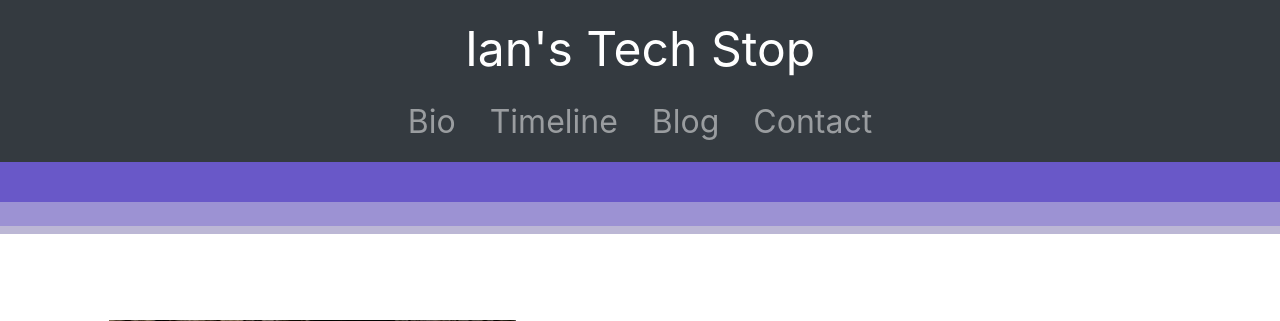
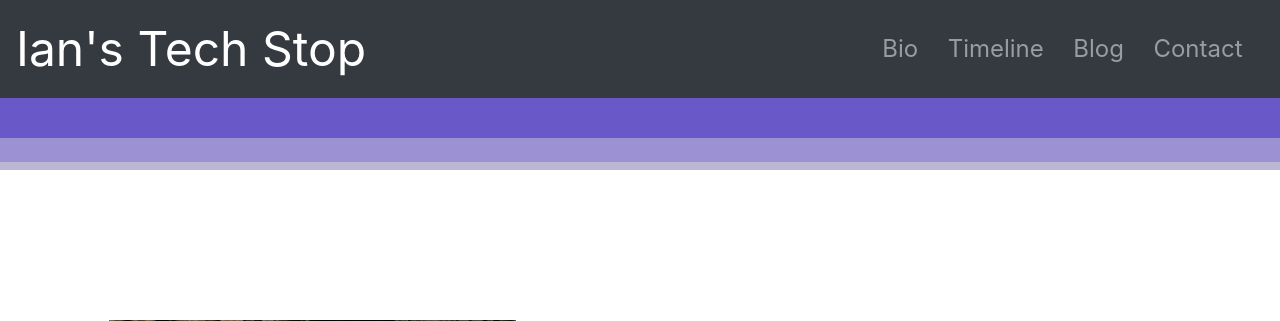
Before and after one commit to Delpen9/Ian-Dover-Personal-Website, a Flask app: page / in a window 1280 px wide. Shown: the top 321 px of the page. Run offline with Flask 3, Linux system fonts and the light colour scheme; some libraries are stand-ins or nearby versions.

Commit message:
got the navbar now (#29)

```diff
--- a/myportfolio/static/css/navbar.css
+++ b/myportfolio/static/css/navbar.css
@@ -1,6 +1,17 @@
 html, body {
     max-width: 100vw;
     overflow-x: hidden;
+}
+
+.larger-font {
+    font-size: 1.5rem; /* Adjust size as needed */
+}
+
+@media (max-width: 768px) {
+    /* Optional: Larger font for smaller screens */
+    .larger-font {
+        font-size: 1.5rem;
+    }
 }
 
 .navbar-font-size {
--- a/myportfolio/templates/navbar.html
+++ b/myportfolio/templates/navbar.html
@@ -15,6 +15,8 @@
     <meta name="viewport" content="width=device-width, initial-scale=1.0">
 
     <title>Ian's Portfolio</title>
+
+    <link href="https://cdn.jsdelivr.net/npm/bootstrap@5.3.0-alpha1/dist/css/bootstrap.min.css" rel="stylesheet">
 
     <!-- CSS only -->
     <link rel="stylesheet" href="https://cdn.jsdelivr.net/npm/bootstrap@4.0.0/dist/css/bootstrap.min.css" integrity="sha384-Gn5384xqQ1aoWXA+058RXPxPg6fy4IWvTNh0E263XmFcJlSAwiGgFAW/dAiS6JXm" crossorigin="anonymous">
@@ -37,23 +39,28 @@
 </head>
 <body>
     <div class="nav-addon">
-        <nav class="navbar navbar-expand-lg navbar-dark bg-dark custom-navbar flex-column">
-            <a class="navbar-brand mx-auto custom-font-size" href="#">Ian's Tech Stop</a>
-            <div class="navbar-collapse justify-content-center" id="navbarNav">
-                <ul class="navbar-nav flex-row">
-                    <li class="nav-item me-5">
-                        <a class="nav-link navbar-font-size" href="/">Bio &nbsp;</a>
+        <nav class="navbar navbar-expand-lg navbar-dark bg-dark custom-navbar">
+            <div class="container-fluid">
+                <a class="navbar-brand custom-font-size" href="#">Ian's Tech Stop</a>
+                <button class="navbar-toggler" type="button" data-bs-toggle="collapse" data-bs-target="#navbarNav" aria-controls="navbarNav" aria-expanded="false" aria-label="Toggle navigation">
+                    <span class="navbar-toggler-icon"></span>
+                </button>
+                <div class="collapse navbar-collapse" id="navbarNav">
+                    <ul class="navbar-nav ms-auto">
+                      <li class="nav-item">
+                        <a class="nav-link larger-font" href="/">Bio &nbsp;</a>
                       </li>
                       <li class="nav-item">
-                        <a class="nav-link navbar-font-size" href="/timeline">Timeline &nbsp;</a>
+                        <a class="nav-link larger-font" href="/timeline">Timeline &nbsp;</a>
                       </li>
                       <li class="nav-item">
-                        <a class="nav-link navbar-font-size" href="/blog">Blog &nbsp;</a>
+                        <a class="nav-link larger-font" href="/blog">Blog &nbsp;</a>
                       </li>
                       <li class="nav-item">
-                        <a class="nav-link navbar-font-size" href="/contact">Contact</a>
+                        <a class="nav-link larger-font" href="/contact">Contact &nbsp;</a>
                       </li>
                     </ul>
+                </div>
             </div>
         </nav>
 
@@ -66,12 +73,11 @@
     {% block content %}
     {% endblock %}
 
-    <script src="https://code.jquery.com/jquery-3.5.1.slim.min.js"></script>
-    <script src="https://stackpath.bootstrapcdn.com/bootstrap/4.5.2/js/bootstrap.min.js"></script>
+    <!-- Bootstrap 5 JS -->
+    <script src="https://cdn.jsdelivr.net/npm/bootstrap@5.3.0-alpha1/dist/js/bootstrap.bundle.min.js"></script>
 
-    <script src="https://cdn.jsdelivr.net/npm/bootstrap@4.0.0/dist/js/bootstrap.min.js" integrity="sha384-JZR6Spejh4U02d8jOt6vLEHfe/JQGiRRSQQxSfFWpi1MquVdAyjUar5+76PVCmYl" crossorigin="anonymous"></script>
+    <!-- jQuery -->
     <script src="https://code.jquery.com/jquery-3.2.1.slim.min.js" integrity="sha384-KJ3o2DKtIkvYIK3UENzmM7KCkRr/rE9/Qpg6aAZGJwFDMVNA/GpGFF93hXpG5KkN" crossorigin="anonymous"></script>
-    <script src="https://cdn.jsdelivr.net/npm/popper.js@1.12.9/dist/umd/popper.min.js" integrity="sha384-ApNbgh9B+Y1QKtv3Rn7W3mgPxhU9K/ScQsAP7hUibX39j7fakFPskvXusvfa0b4Q" crossorigin="anonymous"></script>
 
     <script>
         $(window).scroll(function() {
```
Lines whose indentation alone changed are shown as unchanged.
